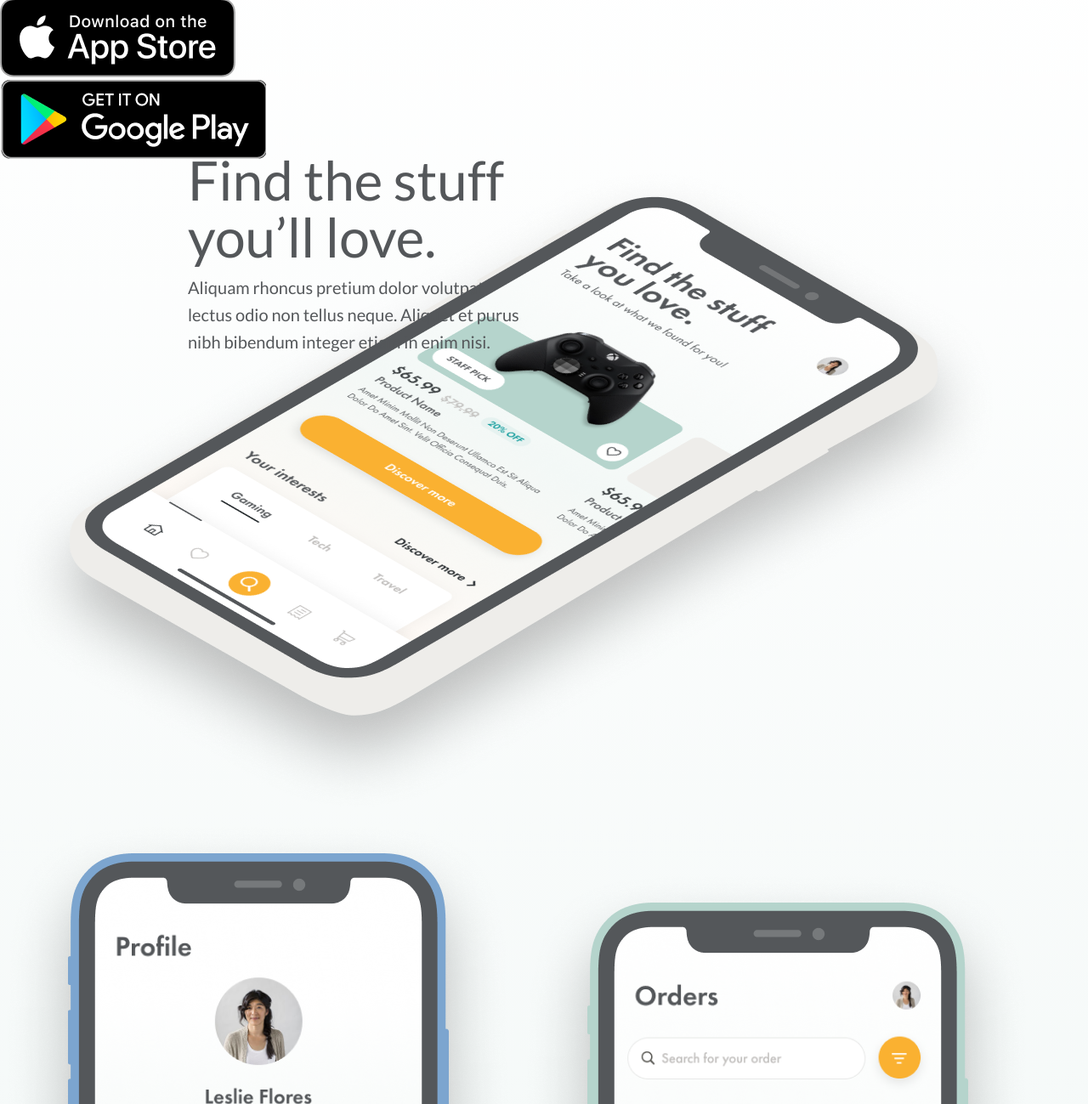
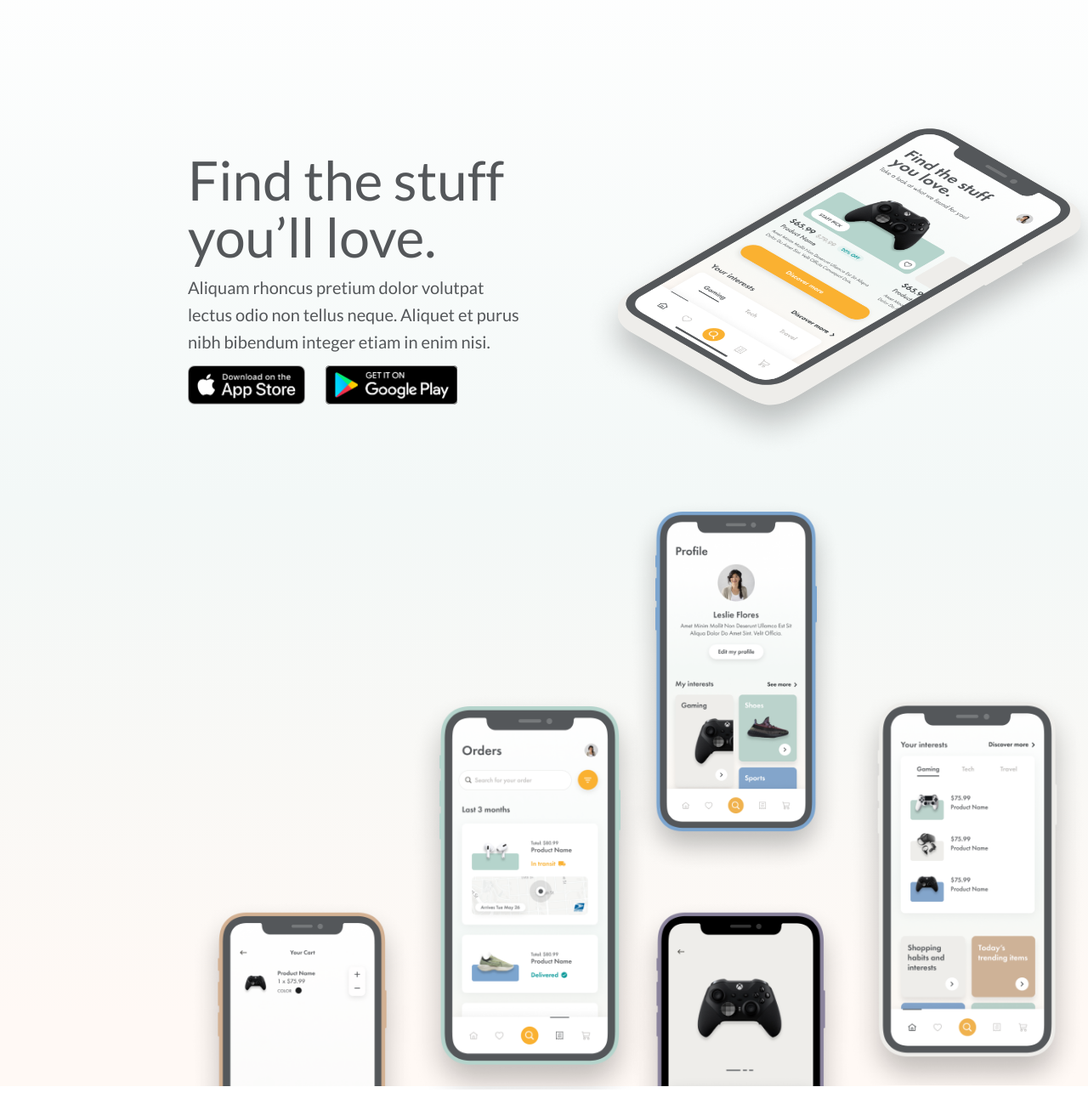
Before and after one commit to KateChantha/slash-page, a plain HTML site: page index.html in a window 1280 px wide. Shown: the part 101-1400 px from the top of the page at 85% size. Drawn offline with Linux system fonts and the light colour scheme.

Commit message:
style images base on figma

```diff
--- a/index.html
+++ b/index.html
@@ -34,11 +34,11 @@
             <img src="./img/main-image.png" alt="Landing Page Mockup">
         </div>
         <!-- Images -->
-        <img src="./img/profile.png" alt="profile-img">
-        <img src="./img/orders.png" alt="orders-img">
-        <img src="./img/home.png" alt="home-img">
-        <img src="./img/cart.png" alt="cart-img">
-        <img src="./img/product.png" alt="product-img">
+        <img src="./img/profile.png" alt="profile-img" class="profile-img">
+        <img src="./img/orders.png" alt="orders-img" class="orders-img">
+        <img src="./img/home.png" alt="home-img" class="home-img">
+        <img src="./img/cart.png" alt="cart-img" class="cart-img">
+        <img src="./img/product.png" alt="product-img" class="product-img">
     </div>
 
     <!-- Script -->
--- a/style.css
+++ b/style.css
@@ -17,8 +17,18 @@ body {
   position: relative;
   width: 1440px;
   /* keep width fixed as specify, make height a dynamic view */
-  min-height: 100vh;
+  /* min-height: 100vh; */
+
+  min-height: 1379px;
   margin: auto;
+}
+
+.brand-img {
+  position: absolute;
+  width: 193px;
+  height: 47.64px;
+  left: 221px;
+  top: 50.25px;
 }
 
 .title {
@@ -46,3 +56,71 @@ body {
   font-size: 20px;
   line-height: 32px;
 }
+
+.app-store-btn img {
+  position: absolute;
+  width: 138.44px;
+  height: 46.28px;
+  left: 221px;
+  top: 531px;
+}
+
+.google-play-btn img{
+  position: absolute;
+  width: 156.19px;
+  height: 46.28px;
+  left: 381.81px;
+  top: 531px;
+}
+
+.main-image-container {
+  position: absolute;
+  width: 535.72px;
+  height: 309.27px;
+  left: 683.28px;
+  top: 229.73px;
+}
+
+.main-image-container img{
+  height: 411.15px;
+}
+
+.profile-img {
+  position: absolute;
+  height: 444px;
+  left: 737px;
+  right: 479px;
+  top: 686px;
+}
+
+.orders-img {
+  position: absolute;
+  height: 470px;
+  left: 479px;
+  right: 737px;
+  top: 913px;
+}
+
+.home-img {
+  position: absolute;
+  height: 470px;
+  left: 995px;
+  right: 221px;
+  top: 908px;
+}
+
+.cart-img {
+  position: absolute;
+  height: 222px;
+  left: 221px;
+  right: 995px;
+  top: 1157px;
+}
+
+.product-img {
+  position: absolute;
+  height: 222px;
+  left: 737px;
+  right: 479px;
+  top: 1157px;
+}
```
